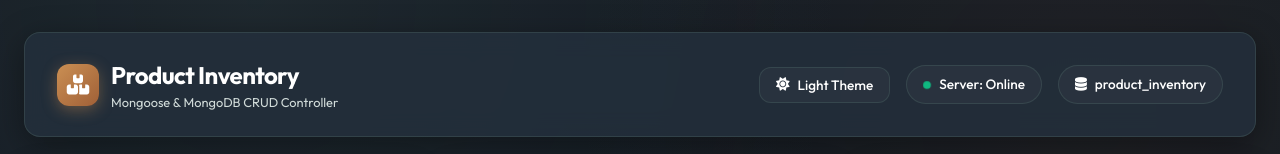
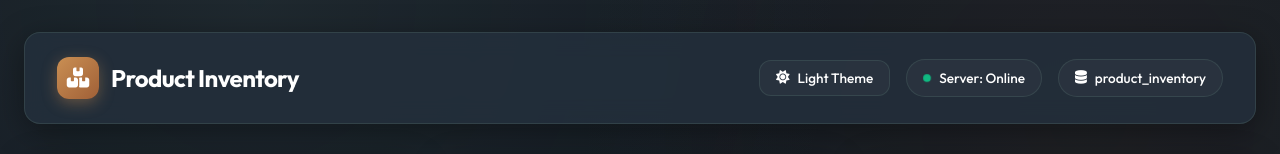
Before and after one commit to adityaparihar21/mongodb-crud, a website: page public/index.html in a window 1280 px wide. Shown: the top 154 px of the page. Drawn offline with Linux system fonts and the light colour scheme; no server answers.

Commit message:
Remove subtitle from header logo

```diff
--- a/public/index.html
+++ b/public/index.html
@@ -24,7 +24,6 @@
         <div class="logo-icon"><i class="fa-solid fa-boxes-stacked"></i></div>
         <div class="logo-text">
           <h1>Product Inventory</h1>
-          <p>Mongoose & MongoDB CRUD Controller</p>
         </div>
       </div>
       <div class="header-status">
```
